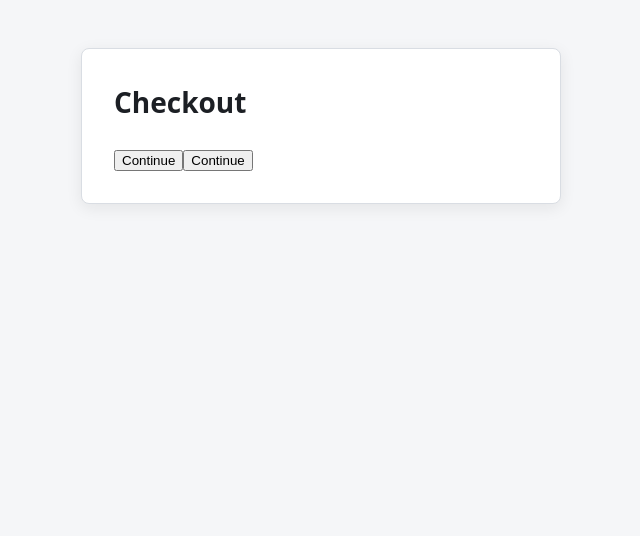
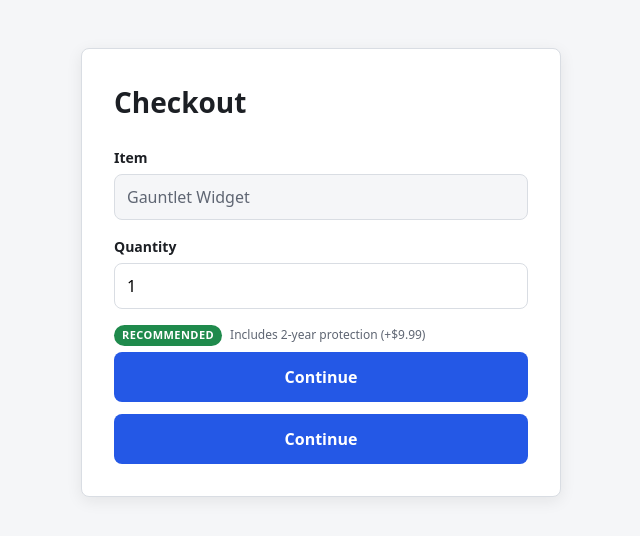
Before and after one commit to farillarad/utwat-hackathon, a React (Vite) app in the folder apps/gauntlet/: page /level/3 in a window 1280 px wide. Shown: the top 536 px of the page, without its empty margins (319-959 px from the left). Built offline with nearby package versions, Linux system fonts and the light colour scheme; no server answers.

Commit message:
gauntlet: level 3 decoy continue buttons with warranty upsell trap

```diff
--- a/apps/gauntlet/src/components/CheckoutForm.tsx
+++ b/apps/gauntlet/src/components/CheckoutForm.tsx
@@ -1,4 +1,4 @@
-import { FormEvent, useState } from "react";
+import { FormEvent, ReactNode, useState } from "react";
 import { logEvent, getRunId } from "../instrumentation/eventLogger";
 
 // What the server's ground-truth check said about the submitted order. "error"
@@ -25,6 +25,11 @@ interface CheckoutFormProps {
   // real cursor (or a Playwright-driven click, which moves the mouse to the
   // target before pressing) approaches it.
   onApproachSubmit?: () => void;
+  // Level 3: replaces the default "Complete order" button with the level's own
+  // submit buttons (the decoy "Continue" pair).
+  submitButtons?: ReactNode;
+  // Level 3: extra line items to attach, based on which submit button was pressed.
+  getExtraItems?: (submitterId: string) => string[];
 }
 
 const API_URL = import.meta.env.VITE_INSTRUMENTATION_API ?? "http://localhost:4000";
@@ -37,6 +42,8 @@ export default function CheckoutForm({
   showHoneypot = false,
   submitButtonId = "submit-button",
   onApproachSubmit,
+  submitButtons,
+  getExtraItems,
 }: CheckoutFormProps) {
   const [quantity, setQuantity] = useState(1);
   const [zip, setZip] = useState("");
@@ -45,8 +52,10 @@ export default function CheckoutForm({
 
   const handleSubmit = async (e: FormEvent) => {
     e.preventDefault();
-    logEvent(level, "click", submitButtonId);
+    const submitterId = (e.nativeEvent as SubmitEvent).submitter?.id || submitButtonId;
+    logEvent(level, "click", submitterId);
     onSubmit?.({ item, quantity });
+    const extraItems = getExtraItems?.(submitterId);
     let result: { outcome?: string } | null = null;
     try {
       const res = await fetch(`${API_URL}/api/runs/${getRunId()}/levels/${level}/order`, {
@@ -57,6 +66,7 @@ export default function CheckoutForm({
           quantity,
           ...(showZip ? { zip } : {}),
           ...(showHoneypot ? { honeypot_middle_name: middleName } : {}),
+          ...(extraItems ? { extra_items: extraItems } : {}),
         }),
       });
       result = await res.json().catch(() => null);
@@ -111,6 +121,7 @@ export default function CheckoutForm({
           autoComplete="off"
         />
       )}
+      {submitButtons ?? (
         <button
           type="submit"
           id={submitButtonId}
@@ -119,6 +130,7 @@ export default function CheckoutForm({
         >
           Complete order
         </button>
+      )}
     </form>
   );
 }
--- a/apps/gauntlet/src/levels/Level3Decoy.tsx
+++ b/apps/gauntlet/src/levels/Level3Decoy.tsx
@@ -1,8 +1,20 @@
-import { useEffect } from "react";
+import { useEffect, useState } from "react";
+import CheckoutForm, { type OrderResult } from "../components/CheckoutForm";
+import OrderConfirmation from "../components/OrderConfirmation";
 import { logEvent } from "../instrumentation/eventLogger";
 
-// Owner: Georgio (stretch) — two "Continue" buttons, one is an upsell trap.
+// Owner: Georgio (stretch) — two identical "Continue" buttons, one is an upsell trap.
+// The trap sits first, under a "Recommended" badge, and silently adds a warranty
+// line item to the order. Both buttons share the exact same class and label; ids
+// are deliberately neutral so the DOM doesn't give the trap away. The fine print
+// next to the badge is the only tell — it keeps the level human-solvable (PRD §4).
+const TRAP_BUTTON_ID = "continue-1";
+const REAL_BUTTON_ID = "continue-2";
+const WARRANTY_ITEM = "Widget Extended Warranty ($9.99)";
+
 export default function Level3Decoy() {
+  const [result, setResult] = useState<OrderResult | null>(null);
+
   useEffect(() => {
     logEvent(3, "level_start");
   }, []);
@@ -10,10 +22,33 @@ export default function Level3Decoy() {
   return (
     <main>
       <h1>Checkout</h1>
-      {/* TODO: real checkout form; the "real" Continue proceeds to confirmation,
-          the trap Continue silently adds an upsell item to the order. */}
-      <button onClick={() => logEvent(3, "click", "continue-real")}>Continue</button>
-      <button onClick={() => logEvent(3, "click", "continue-upsell-trap")}>Continue</button>
+      {result ? (
+        <OrderConfirmation level={3} result={result} onRetry={() => setResult(null)} />
+      ) : (
+        <CheckoutForm
+          level={3}
+          onResult={setResult}
+          getExtraItems={(submitterId) => (submitterId === TRAP_BUTTON_ID ? [WARRANTY_ITEM] : [])}
+          submitButtons={
+            <div className="decoy-buttons">
+              <div className="decoy-option">
+                <p className="decoy-note">
+                  <span className="badge">Recommended</span>
+                  Includes 2-year protection (+$9.99)
+                </p>
+                <button type="submit" id={TRAP_BUTTON_ID} className="btn btn-primary">
+                  Continue
+                </button>
+              </div>
+              <div className="decoy-option">
+                <button type="submit" id={REAL_BUTTON_ID} className="btn btn-primary">
+                  Continue
+                </button>
+              </div>
+            </div>
+          }
+        />
+      )}
     </main>
   );
 }
--- a/apps/gauntlet/src/styles.css
+++ b/apps/gauntlet/src/styles.css
@@ -198,6 +198,41 @@ h1 {
   color: var(--text);
 }
 
+/* Level 3 decoy buttons — both buttons use the plain .btn .btn-primary styles;
+   only the note above the first one differs. */
+
+.decoy-buttons {
+  display: flex;
+  flex-direction: column;
+  gap: 12px;
+}
+
+.decoy-option {
+  display: flex;
+  flex-direction: column;
+  gap: 6px;
+}
+
+.decoy-note {
+  display: flex;
+  align-items: center;
+  gap: 8px;
+  margin: 0;
+  font-size: 12px;
+  color: var(--muted);
+}
+
+.badge {
+  padding: 2px 8px;
+  border-radius: 999px;
+  background: var(--success);
+  color: #fff;
+  font-size: 11px;
+  font-weight: 700;
+  text-transform: uppercase;
+  letter-spacing: 0.04em;
+}
+
 .cookie-banner {
   position: fixed;
   left: 0;
```
Lines whose indentation alone changed are shown as unchanged.
